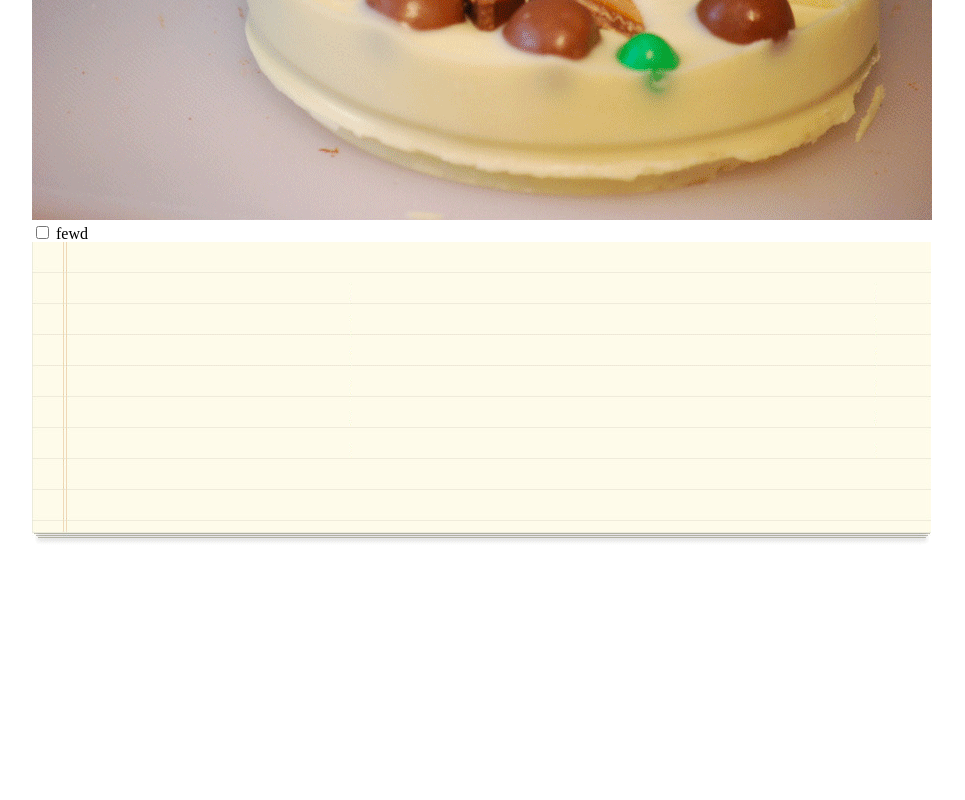
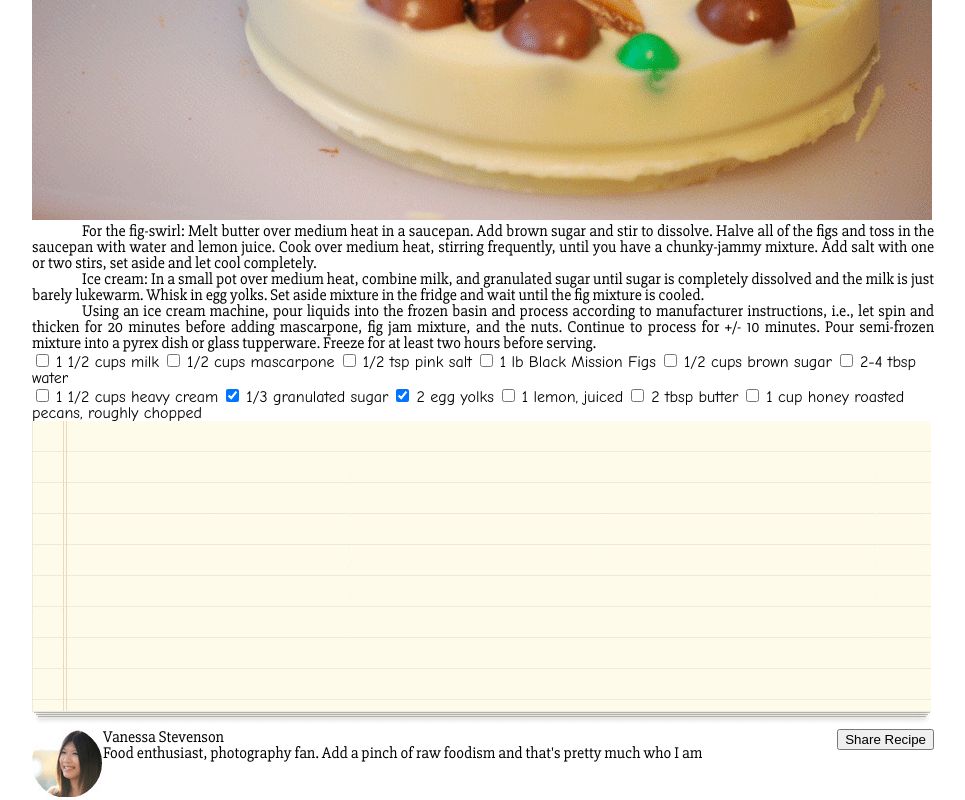
Before and after one commit to adriennekarnoski/chocolate-pizza, a plain HTML site: page index.html in a window 1280 px wide. Shown: the part 479-1279 px from the top of the page, without its empty margins (157-1122 px from the left). Before the commit the page ends 1029 px from the top, so only its background shows below. Drawn offline with nearby package versions, Linux system fonts and the light colour scheme; files whose address does not match are found by name.

Commit message:
added text content, images, and fonts

```diff
--- a/index.html
+++ b/index.html
@@ -4,7 +4,7 @@
     <meta charset="utf-8">
     <title>Chocolate Pizza</title>
     <link href="style.css" type="text/css" rel="stylesheet">
-    <link href="https://fonts.googleapis.com/css?family=Oswald:200,400,700|Yellowtail" rel="stylesheet">
+    <link href="https://fonts.googleapis.com/css?family=Oswald:200,400,700|Yellowtail|Slabo+27px" rel="stylesheet">
   </head>
   <body>
 <header>
@@ -38,17 +38,55 @@
   <p class="uppercase">Posted on 15 DEC 2013 / Desserts</p>
 </span>
 <span class="right">
-  <p></p>
   <img src="/Users/adriennekarnoski/codefellows/201/chocolate-pizza/img:/print-icon.png">
   <p class="uppercase">Print</p>
 </span>
 </section>
 <img src="/Users/adriennekarnoski/codefellows/201/chocolate-pizza/img:/choco-pizza.png">
-<section class="list">
+<section>
+<p class="indent">For the fig-swirl: Melt butter over medium heat in a saucepan. Add brown sugar and stir to dissolve. Halve all of the figs and toss in the saucepan with water and lemon juice. Cook over medium heat, stirring frequently, until you have a chunky-jammy mixture. Add salt with one or two stirs, set aside and let cool completely.</p>
+<p class="indent">Ice cream: In a small pot over medium heat, combine milk, and granulated sugar until sugar is completely dissolved and the milk is just barely lukewarm. Whisk in egg yolks. Set aside mixture in the fridge and wait until the fig mixture is cooled.</p>
+<p class="indent">Using an ice cream machine, pour liquids into the frozen basin and process according to manufacturer instructions, i.e., let spin and thicken for 20 minutes before adding mascarpone, fig jam mixture, and the nuts. Continue to process for +/- 10 minutes. Pour semi-frozen mixture into a pyrex dish or glass tupperware. Freeze for at least two hours before serving. </p>
+</section>
+<section class="list-left">
   <input type="checkbox" id="checkbox">
-    <label for="checkbox">fewd</label>
+  <label for="checkbox">1 1/2 cups milk</label>
+  <input type="checkbox" id="checkbox">
+  <label for="checkbox">1/2 cups mascarpone</label>
+  <input type="checkbox" id="checkbox">
+  <label for="checkbox">1/2 tsp pink salt</label>
+  <input type="checkbox" id="checkbox">
+  <label for="checkbox">1 lb Black Mission Figs</label>
+  <input type="checkbox" id="checkbox">
+  <label for="checkbox">1/2 cups brown sugar</label>
+  <input type="checkbox" id="checkbox">
+  <label for="checkbox">2-4 tbsp water</label>
+  <section class="list-right">
+    <input type="checkbox" id="checkbox">
+    <label for="checkbox">1 1/2 cups heavy cream</label>
+    <input type="checkbox" id="checkbox" checked>
+    <label for="checkbox">1/3 granulated sugar</label>
+    <input type="checkbox" id="checkbox" checked>
+    <label for="checkbox">2 egg yolks</label>
+    <input type="checkbox" id="checkbox">
+    <label for="checkbox">1 lemon, juiced</label>
+    <input type="checkbox" id="checkbox">
+    <label for="checkbox">2 tbsp butter</label>
+    <input type="checkbox" id="checkbox">
+    <label for="checkbox">1 cup honey roasted pecans, roughly chopped</label>
 <img src="/Users/adriennekarnoski/codefellows/201/chocolate-pizza/img:/list-bg.png">
 </section>
+<section class="post-title">
+  <span class="left">
+    <img src="/Users/adriennekarnoski/codefellows/201/chocolate-pizza/img:/van-pic.png">
+  </span>
+  <span class="left">
+    <span class="name"><p>Vanessa Stevenson</p></span>
+    <p>Food enthusiast, photography fan. Add a pinch of raw foodism and that's pretty much who I am</p>
+  </span>
+  <span class="right">
+    <button>Share Recipe</button>
+  </span>
 </main>
 <footer>
 </footer>
--- a/style.css
+++ b/style.css
@@ -107,6 +107,19 @@ h1 {
   float: right;
 }
 
-.list {
+.section {
+  display: block;
+}
+.indent {
+  text-indent: 50px;
+  display: block;
+  text-align: justify;
+}
 
+p {
+  font-family: 'Slabo 27px', serif;
 }
+
+label {
+  font-family: 'Comic Sans MS'
+}
```
